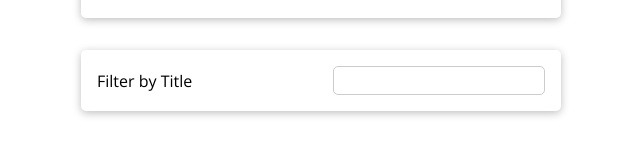
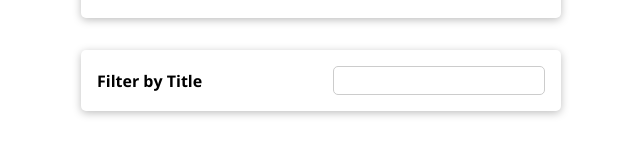
Before and after one commit to masahiroendo/react-section-28-hooks, a React (Create React App) app: page / in a window 1280 px wide. Shown: the part 232-388 px from the top of the page, without its empty margins (319-959 px from the left). Built offline with nearby package versions, Linux system fonts and the light colour scheme.

Commit message:
set label to bold

```diff
--- a/src/components/Ingredients/Search.js
+++ b/src/components/Ingredients/Search.js
@@ -8,7 +8,7 @@ const Search = React.memo(props => {
     <section className="search">
       <Card>
         <div className="search-input">
-          <label>Filter by Title</label>
+          <label><b>Filter by Title</b></label>
           <input type="text" />
         </div>
       </Card>
```
